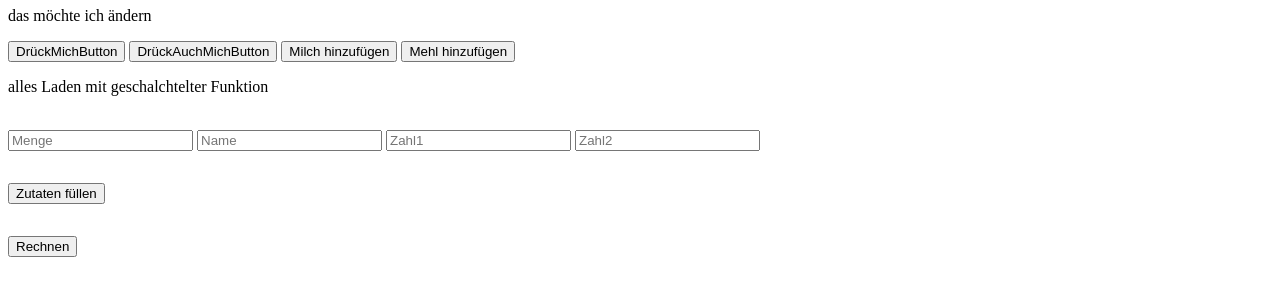
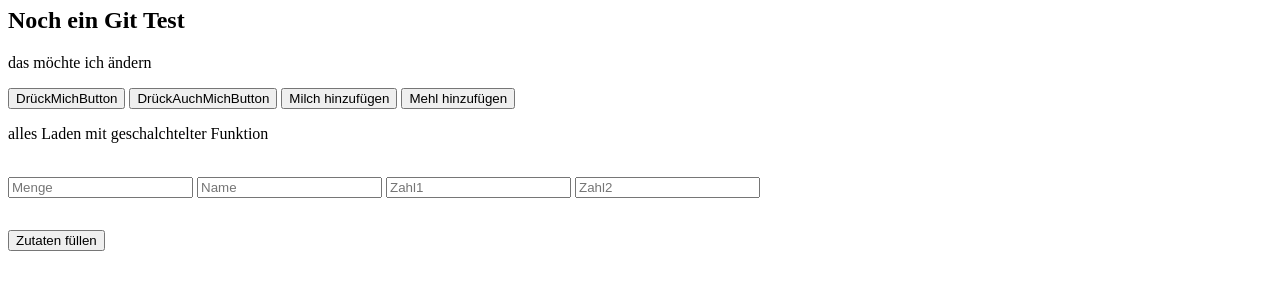
Before and after one commit to HeinzFriess/Testprojekt, a plain HTML site: page index.html in a window 1280 px wide. Shown: the part 73-355 px from the top of the page. Drawn offline with Linux system fonts and the light colour scheme.

Commit message:
next commit

```diff
--- a/index.html
+++ b/index.html
@@ -13,6 +13,8 @@
 
 <body onload="slideshow()">
     <h1>Der TextänderButton</h1>
+
+    <h2>Noch ein Git Test</h2>
 
     <p id="text">das möchte ich ändern</p>
 
```
